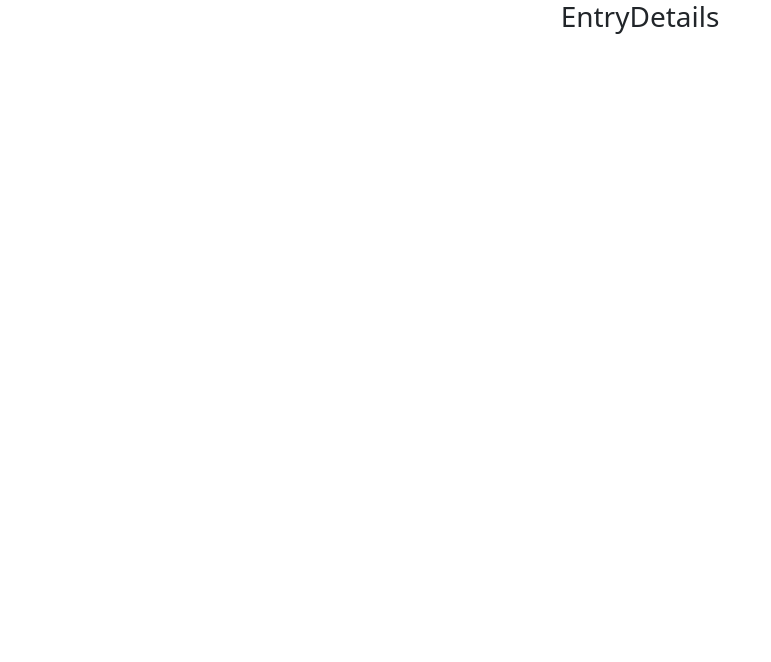
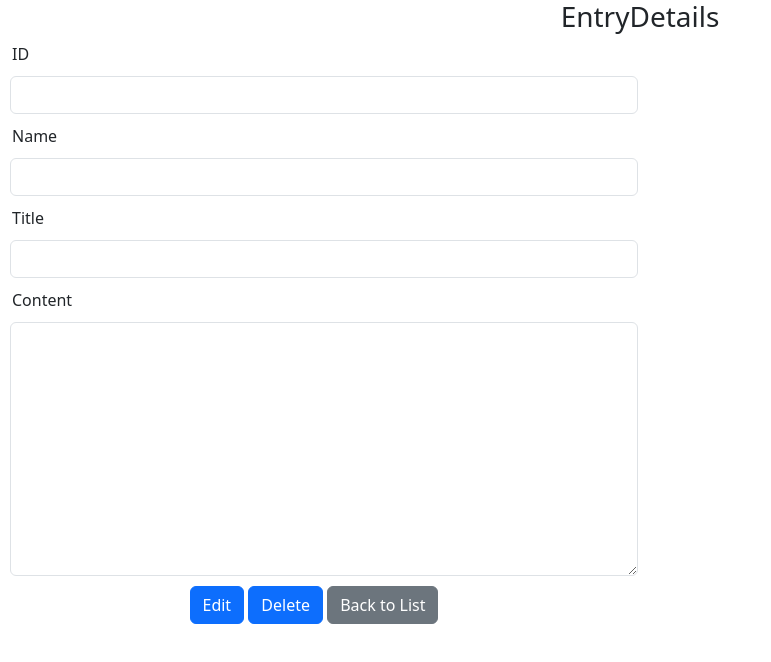
Before and after one commit to richieKwon/myapp, a React (Create React App) app: page /details/1 in a window 1280 px wide. Shown: the top 662 px of the page, without its empty margins (0-771 px from the left). Built offline with nearby package versions, Linux system fonts and the light colour scheme; no server answers.

Commit message:
details page

```diff
--- a/src/Components/EntryDetails.js
+++ b/src/Components/EntryDetails.js
@@ -1,23 +1,77 @@
-import React, { useState } from "react";
+import React, { useEffect, useState } from "react";
+import { useParams, useNavigate } from "react-router-dom";
 
 export default function EntryDetails(props) {
 
     const [status, setStatus] = useState({
-        id: 0,
+        id: "",
         name: "",
         title: "",
         content: "",
-        created: null
+        created: ""
     });
 
-    function navigateToIndex() {
-        const { history } = props
-        history.push('entries/index')
-    }
+    const navigate = useNavigate()
+
+    const params = useParams().id;
+    const fetchURL = "https://localhost:5001/api/entries/" + params
+
+    useEffect((params) => { displayById(params) }, []);
+
+    function displayById(params) {
+        fetch(fetchURL, { method: "GET" })
+            .then((response) => { return response.json() })
+            // .then((data) => console.log(data));
+            .then((data) =>
+                setStatus({
+                    id: data.id,
+                    name: data.name,
+                    title: data.title,
+                    content: data.content,
+                    created: data.created ? new Date(data.created).toISOString().slice(0, 10) : null
+                })
+            );
+
+    };
+
 
     return (
         <>
             <h3>EntryDetails</h3>
+            <div className="row">
+                <div className="col-md-6">
+
+                    <div className="form-group">
+                        <label style={{ display: "flex", flexDirection: "row", paddingLeft: 12 }}>ID</label>
+                        <input type="text" className="form-control" value={status.id}
+                            style={{ margin: 10 }} name="name"></input>
+                    </div>
+                    <div className="form-group">
+                        <label style={{ display: "flex", flexDirection: "row", paddingLeft: 12 }}>Name</label>
+                        <input type="text" className="form-control" value={status.name}
+                            style={{ margin: 10 }} name="name"></input>
+                    </div>
+                    <div className="form-group">
+                        <label style={{ display: "flex", flexDirection: "row", paddingLeft: 12 }}>Title</label>
+                        <input type="text" className="form-control" value={status.title}
+                            style={{ margin: 10 }} name="title"></input>
+                    </div>
+                    <div className="form-group">
+                        <label style={{ display: "flex", flexDirection: "row", paddingLeft: 12 }}>Content</label>
+                        <textarea className="form-control" value={status.content}
+                            style={{ margin: 10 }} rows="10">
+                        </textarea>
+                    </div>
+                    <div className="form-group">
+                        <button type="submit" className="btn btn-primary">Edit</button>
+                        &nbsp;
+                        <button type="submit" className="btn btn-primary">Delete</button>
+                        &nbsp;
+                        <button className="btn btn-secondary" onClick={() => navigate(`/`)}>Back to List</button>
+                    </div>
+
+                </div>
+            </div >
         </>
     );
 }
--- a/src/Components/EntryIndex.js
+++ b/src/Components/EntryIndex.js
@@ -19,6 +19,28 @@ export default function EntryIndex(props) {
         // debugger
         setStatus({ entries: data, loading: false })
     }
+
+    // function deleteDirectBy(id) {
+    //     if (window.confirm("Delete?")) {
+    //         fetch("https://localhost:5001/api/entries/" + id, {
+    //             method: "DELETE",
+    //             headers: {
+    //                 'Content-Type': 'application/json',
+    //                 'Access-Control-Allow-origin': '*',
+    //                 "Access-Control-Allow-Headers": "Origin, X-Requested-With, Content-Type, Accept",
+    //             }
+    //         }).then(res => {
+    //             if (res.ok) {
+    //                 setStatus({
+    //                     entries: status.entries.filter
+    //                         ((book) => { return book.id != id })
+    //                 });
+    //                 alert("A new book is deleted");
+    //                 navigate(`/`);
+    //             }
+    //         })
+    //     }
+    // }
 
     return (
         <>
@@ -46,6 +68,8 @@ export default function EntryIndex(props) {
                             <td >{data.content}</td>
                             <td >{new Date(data.created).toLocaleDateString()}</td>
                             <td className="text-nowrap">
+                                <button className="btn btn-sm btn-secondary" onClick={() => navigate(`/details/${data.id}`)}>Details</button> &nbsp;
+                                &nbsp;
                                 <button className="btn btn-sm btn-primary" onClick={() => navigate(`/edit/${data.id}`)}>Edit</button> &nbsp;
                                 &nbsp;
                                 <button className="btn btn-sm btn-danger" onClick={() => navigate(`/delete/${data.id}`)}>Delete</button>
```
